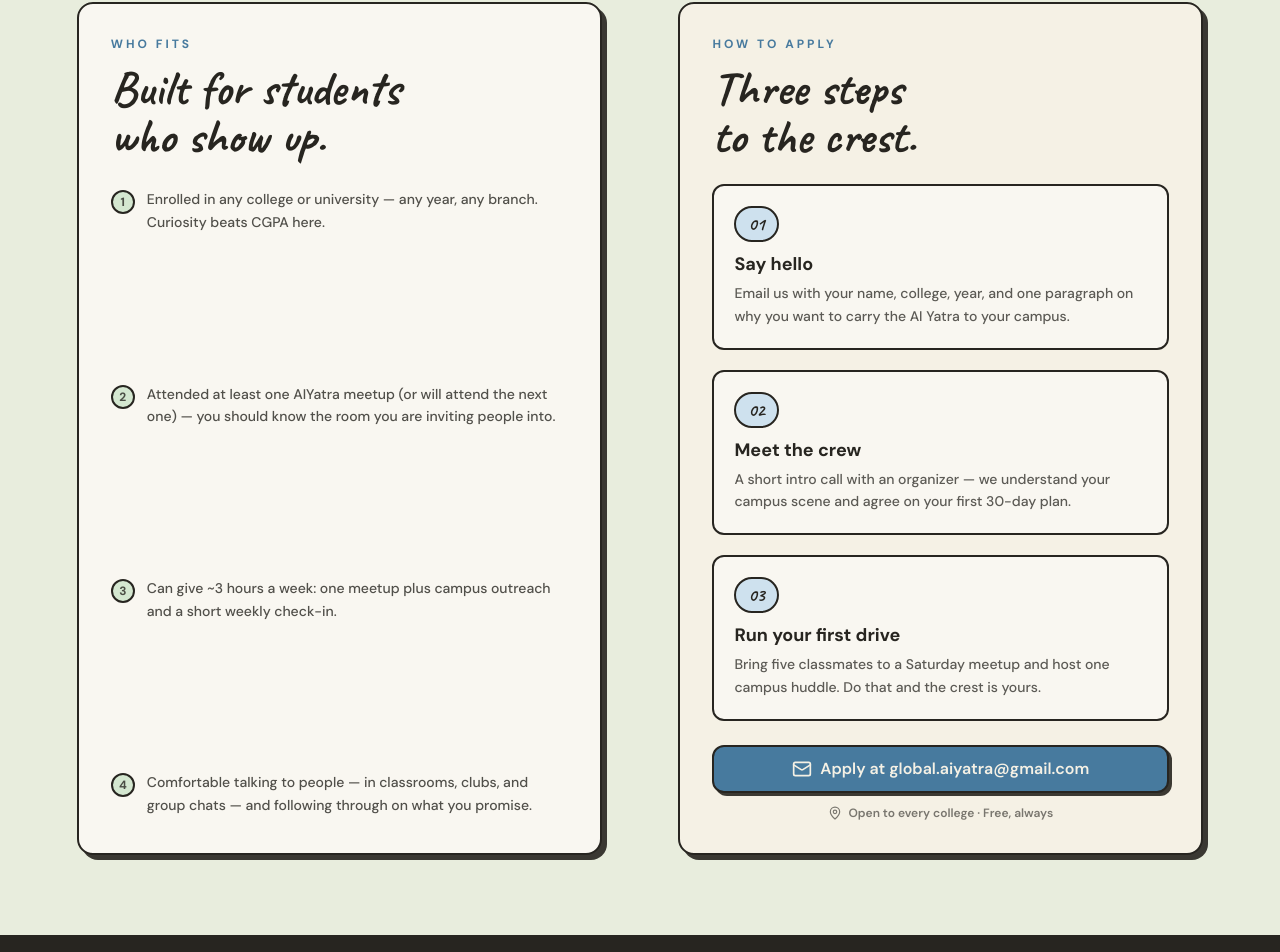
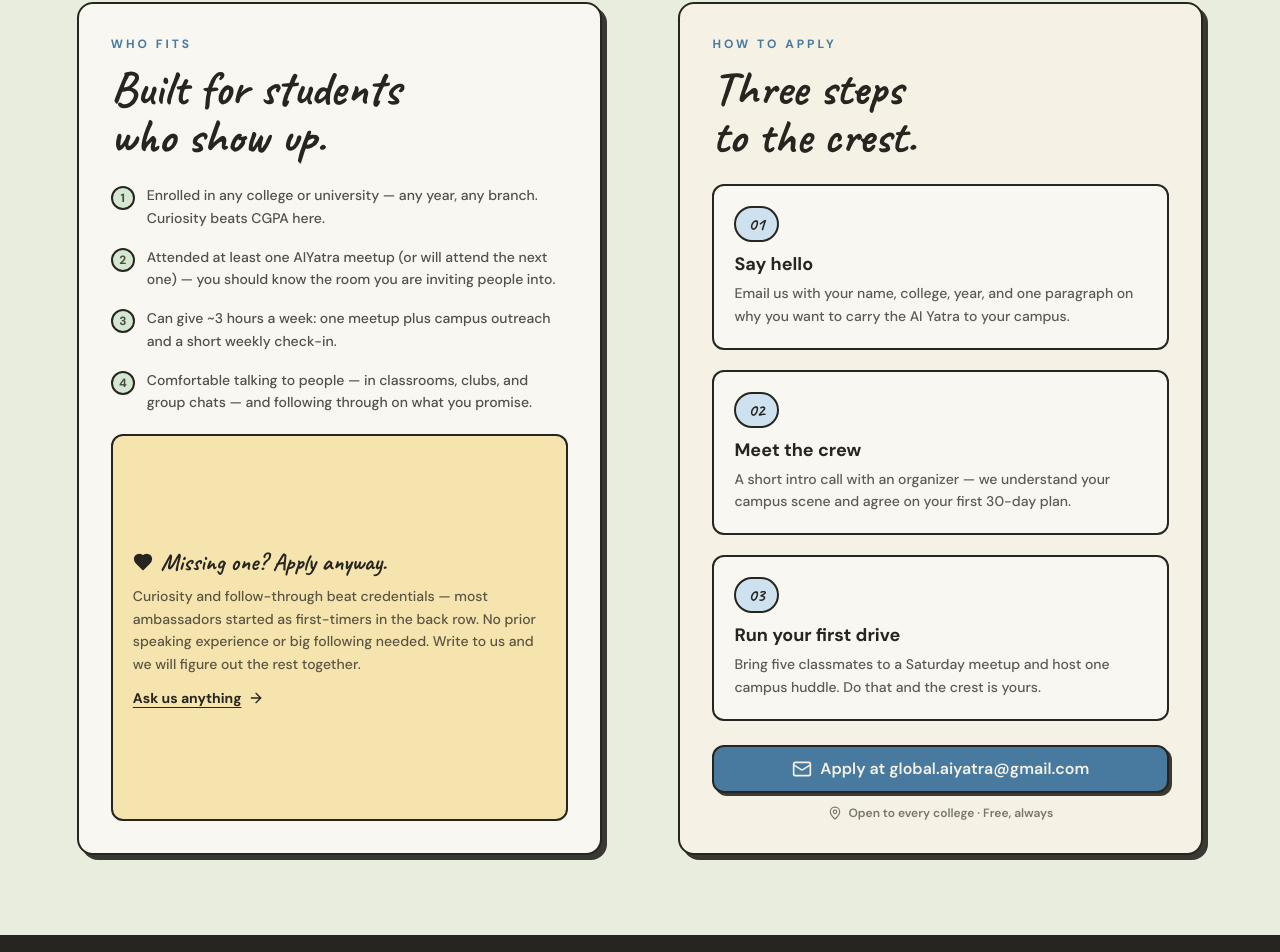
Before and after one commit to AI-Yatra/aiyatra.io, a React (Vite) app in the folder apps/web/: page /ambassadors in a window 1280 px wide. Shown: the part 2538-3490 px from the top of the page. Built offline with nearby package versions, Linux system fonts and the light colour scheme; the HTML template or start-up script is replaced by a standard one.

Commit message:
Fill Who-fits box with 'Missing one? Apply anyway' note card

```diff
--- a/apps/web/src/pages/AmbassadorsPage.jsx
+++ b/apps/web/src/pages/AmbassadorsPage.jsx
@@ -229,7 +229,7 @@
 								<h2 className="mt-3 font-hand text-4xl font-bold leading-tight sm:text-5xl">
 									Built for students<br />who show up.
 								</h2>
-								<ul className="mt-6 flex flex-1 flex-col justify-between gap-4 py-1">
+								<ul className="mt-6 space-y-4">
 									{whoFits.map((w, i) => (
 										<li key={i} className="flex items-start gap-3 text-sm font-medium leading-relaxed text-ink/80">
 											<span className="mt-0.5 flex h-6 w-6 shrink-0 items-center justify-center rounded-full border-2 border-ink bg-tone-green text-xs font-bold">
@@ -239,6 +239,22 @@
 										</li>
 									))}
 								</ul>
+								<div className="mt-5 flex flex-1 flex-col justify-center rounded-xl border-2 border-ink bg-tone-yellow p-5">
+									<p className="flex items-center gap-2 font-hand text-2xl font-bold leading-tight">
+										<Heart className="h-5 w-5 fill-ink" /> Missing one? Apply anyway.
+									</p>
+									<p className="mt-2 text-sm font-medium leading-relaxed text-ink/75">
+										Curiosity and follow-through beat credentials — most ambassadors started as
+										first-timers in the back row. No prior speaking experience or big following
+										needed. Write to us and we will figure out the rest together.
+									</p>
+									<a
+										href={`mailto:${CONTACT_EMAIL}?subject=${encodeURIComponent('AIYatra Student Ambassador — Question')}`}
+										className="mt-3 inline-flex w-fit items-center gap-1.5 text-sm font-bold underline underline-offset-4 transition-colors hover:text-tone-blue-deep"
+									>
+										Ask us anything <ArrowRight className="h-4 w-4" />
+									</a>
+								</div>
 							</div>
 						</Reveal>
 						<Reveal delay={0.12} className="flex">
```
